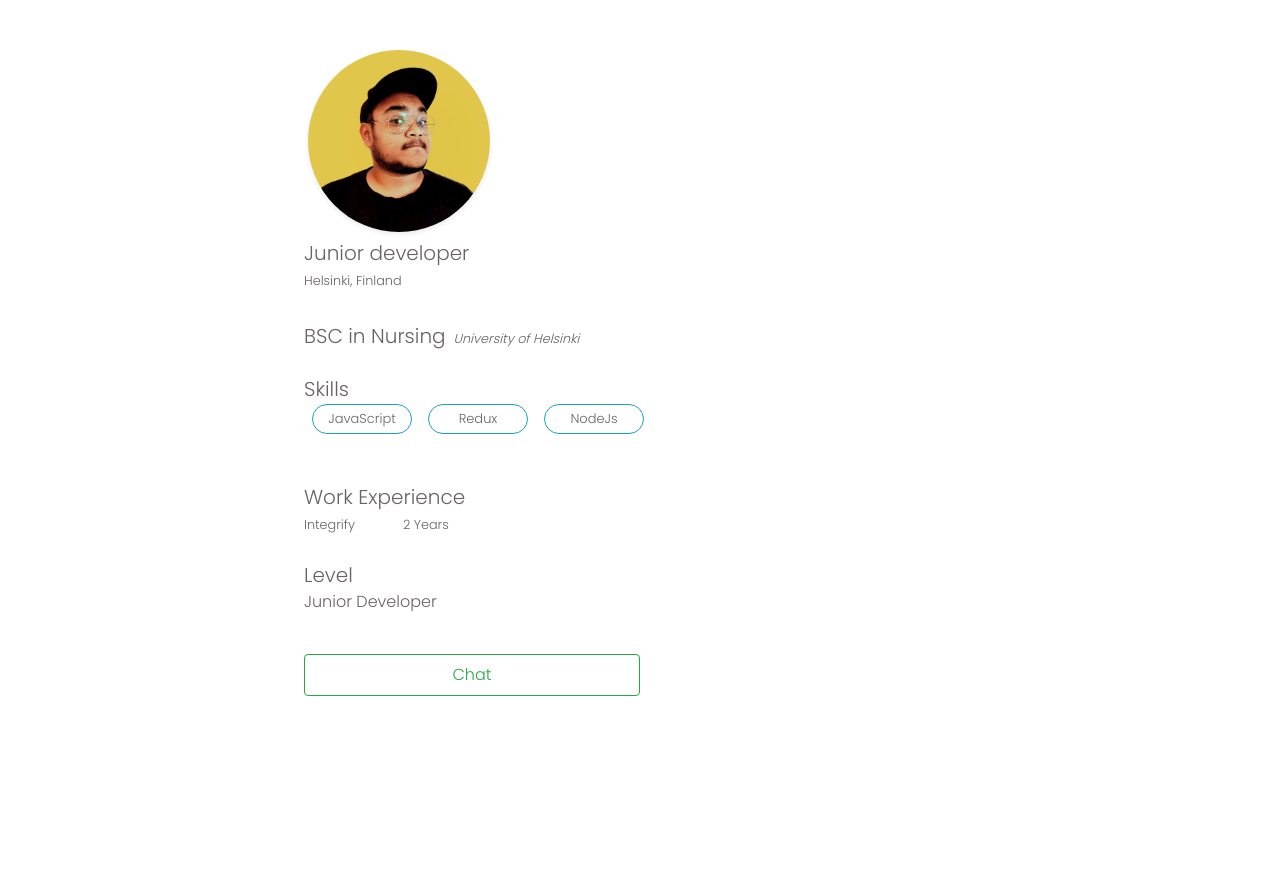
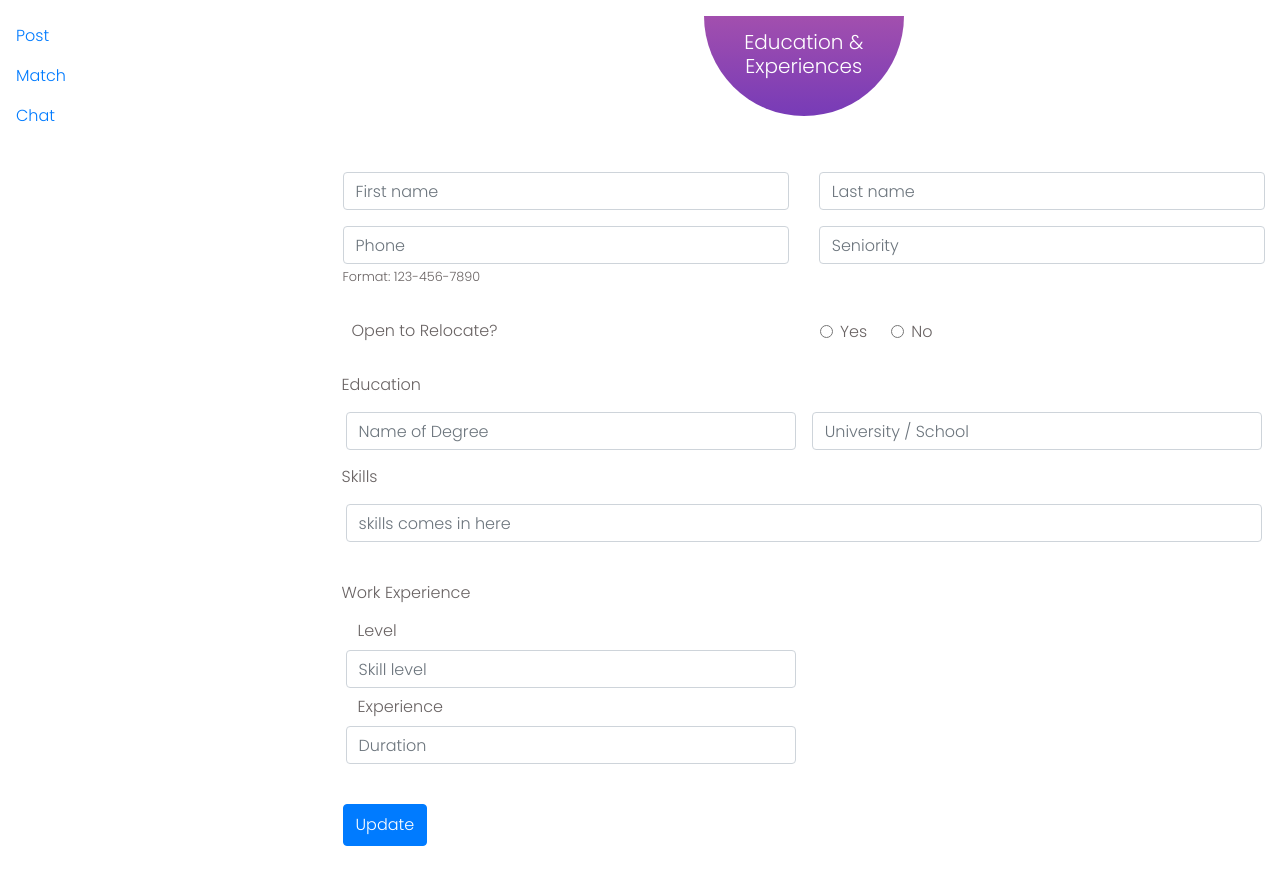
Before and after one commit to khumair/Tindev-Frontend, a React (Create React App) app: page /jobseeker/profile in a window 1280 px wide. Shown: the top 884 px of the page. Before the commit the page ends 800 px from the top, so only its background shows below. Built offline with nearby package versions, Linux system fonts and the light colour scheme.

Commit message:
Refactoring and adding JobseekerProfile with tabs

```diff
--- a/src/Routes.tsx
+++ b/src/Routes.tsx
@@ -3,11 +3,11 @@ import { Switch, Route } from 'react-router-dom'
 import Landing from './pages/Landing'
 import Login from './pages/Login'
 import Register from './pages/Register'
-import JobSeeker from './pages/JobSeeker'
-import EditProfile from './pages/EditProfile'
+import JobSeeker from './components/MatchCardJobseeker'
 import PWReset from './pages/PWReset'
-import Profile from './pages/Profile'
-import CompanyMatch from './pages/CompanyMatch'
+import ViewJobseeker from './pages/ViewJobseeker'
+import CompanyProfile from './pages/CompanyProfile'
+import JobseekerProfile from './pages/JobseekerProfile'
 
 const Routes = () => (
   <Switch>
@@ -15,10 +15,10 @@ const Routes = () => (
     <Route exact path="/login" component={Login} />
     <Route exact path="/register" component={Register} />
     <Route exact path="/jobseeker/match" component={JobSeeker} />
-    <Route exact path="/edit-jobseeker-profile" component={EditProfile} />
     <Route exact path="/reset-password" component={PWReset} />
-    <Route exact path="/jobseeker/profile" component={Profile} />
-    <Route exact path="/company/profile" component={CompanyMatch} />
+    <Route exact path="/jobseeker/view" component={ViewJobseeker} />
+    <Route exact path="/company/profile" component={CompanyProfile} />
+    <Route exact path="/jobseeker/profile" component={JobseekerProfile} />
   </Switch>
 )
 
--- a/src/components/CompanyProfileForm/index.tsx
+++ b/src/components/CompanyProfileForm/index.tsx
@@ -125,11 +125,6 @@ const CompanyProfileForm = () => {
             Save
           </Button>
         </Col>
-        <Col className="upload-image">
-          {/* <Image src={uploadImage} /> <br /> */}
-          <Button className="btn-upload mt-4">Upload</Button>
-          <Form.File id="exampleFormControlFile1" className="btn-upload mt-4" />
-        </Col>
       </Row>
     </Container>
   )
--- a/src/pages/EditProfile/index.tsx
+++ b/src/components/JobseekerProfileForm/index.tsx
@@ -1,12 +1,11 @@
 import React from 'react'
 import { Form, Row, Col } from 'react-bootstrap'
 import { useDispatch } from 'react-redux'
-import userImg from '../../media/user-img.svg'
-import HalfCircle from '../../components/HalfCircle'
-import CustomButton from '../../components/CustomButton'
+import HalfCircle from '../HalfCircle'
+import CustomButton from '../CustomButton'
 import { updateJobseekerRequest } from '../../redux/actions/jobseeker'
 
-const EditProfile = () => {
+const JobseekerProfileForm = () => {
   const [state, setState] = React.useState({
     id: '',
     firstName: '',
@@ -67,11 +66,11 @@ const EditProfile = () => {
   return (
     <div className="position-relative">
       <HalfCircle inputText="Education & Experiences" />
-      <div className="position-absolute user-img hide-sm">
+      {/* <div className="position-absolute user-img hide-sm">
         <img src={userImg} alt="userImg-svg" />
         <br />
         <CustomButton text="Upload" className="my-2 py-2" />
-      </div>
+      </div> */}
 
       <Form
         onSubmit={e => handleSubmit(e)}
@@ -193,4 +192,4 @@ const EditProfile = () => {
   )
 }
 
-export default EditProfile
+export default JobseekerProfileForm
--- a/src/components/MatchCard/index.tsx
+++ b/src/components/MatchCardCompany/index.tsx
@@ -6,12 +6,14 @@ import Candidate from '../Candidate'
 //import male from '../../media/male.png'
 
 type MatchCardProps = {
-  firstName: string
-  lastName: string
-  skills: any[]
+  match: {
+    firstName: string
+    lastName: string
+    skills: any[]
+  }
 }
 
-const MatchCard = ({ firstName, lastName, skills }: MatchCardProps) => {
+const MatchCardCompany = ({ match }: MatchCardProps) => {
   return (
     <div className="Container">
       <div className="d-flex flex-row-reverse"></div>
@@ -27,17 +29,18 @@ const MatchCard = ({ firstName, lastName, skills }: MatchCardProps) => {
                   </div> */}
                 <div className="col-xs-8 col-sm-7 col-md-8">
                   <Candidate
-                    key={lastName}
-                    firstName={firstName}
-                    lastName={lastName}
-                    skills={skills}
+                    key={match.lastName}
+                    firstName={match.firstName}
+                    lastName={match.lastName}
+                    skills={match.skills}
                   />
 
                   {/* <Button  className="float-right" variant="primary" >Primary</Button>
                     <Button variant="primary">Primary</Button> */}
                 </div>
                 <Col>
-                  <Link className="float-right" to="/jobseeker/profile">
+                  {/*TODO: path needs to be dynamic */}
+                  <Link className="float-right" to="/jobseeker/view">
                     View Profile
                   </Link>
                 </Col>
@@ -56,4 +59,4 @@ const MatchCard = ({ firstName, lastName, skills }: MatchCardProps) => {
     </div>
   )
 }
-export default MatchCard
+export default MatchCardCompany
--- a/src/pages/JobSeeker/index.tsx
+++ b/src/components/MatchCardJobseeker/index.tsx
@@ -1,8 +1,8 @@
 import React from 'react'
 
-import CustomCard from '../../components/CustomCard'
+import CustomCard from '../CustomCard'
 
-const JobSeeker = () => {
+const MatchCardJobseeker = () => {
   return (
     <div>
       <div className="card-container">
@@ -28,4 +28,4 @@ const JobSeeker = () => {
   )
 }
 
-export default JobSeeker
+export default MatchCardJobseeker
--- /dev/null
+++ b/src/components/Tabs/index.tsx
@@ -0,0 +1,35 @@
+import React from 'react'
+import { Tab, Row, Col, Nav } from 'react-bootstrap'
+
+const Tabs = ({ formComponent, matchComponent }: any) => {
+  return (
+    <div className="py-3">
+      <Tab.Container defaultActiveKey="first">
+        <Row>
+          <Col sm={3}>
+            <Nav className="flex-column nav-bar">
+              <Nav.Item>
+                <Nav.Link eventKey="first">Post</Nav.Link>
+              </Nav.Item>
+              <Nav.Item>
+                <Nav.Link eventKey="second">Match</Nav.Link>
+              </Nav.Item>
+              <Nav.Item>
+                <Nav.Link eventKey="third">Chat</Nav.Link>
+              </Nav.Item>
+            </Nav>
+          </Col>
+          <Col sm={9} className="tab-content">
+            <Tab.Content>
+              <Tab.Pane eventKey="first">{formComponent}</Tab.Pane>
+              <Tab.Pane eventKey="second">{matchComponent}</Tab.Pane>
+              <Tab.Pane eventKey="third"></Tab.Pane>
+            </Tab.Content>
+          </Col>
+        </Row>
+      </Tab.Container>
+    </div>
+  )
+}
+
+export default Tabs
--- a/src/pages/CompanyMatch/index.tsx
+++ b/src/pages/CompanyProfile/index.tsx
@@ -1,26 +1,24 @@
 import React /*, { useState } */ from 'react'
 //import { useDispatch, useSelector } from 'react-redux'
-import { Tab, Row, Col, Nav } from 'react-bootstrap'
-import MatchCard from '../../components/MatchCard'
+
+import Tabs from '../../components/Tabs'
+import MatchCardCompany from '../../components/MatchCardCompany'
 import CompanyProfileForm from '../../components/CompanyProfileForm'
 
-const CompanyMatchPage = () => {
-  const jobseekerMatches = [
-    {
-      firstName: 'Dilip',
-      lastName: 'Poudel',
-      skills: ['javascript', 'react'],
-    },
-    {
-      firstName: 'Duy',
-      lastName: 'Nguyen',
-      skills: ['javascript', 'react'],
-    },
-  ]
+const CompanyProfile = () => {
+  const match = {
+    firstName: 'Dilip',
+    lastName: 'Poudel',
+    skills: ['javascript', 'react'],
+  }
 
   return (
     <>
-      <div className="py-3">
+      <Tabs
+        formComponent={<CompanyProfileForm />}
+        matchComponent={<MatchCardCompany match={match} />}
+      />
+      {/* <div className="py-3">
         <Tab.Container defaultActiveKey="first">
           <Row>
             <Col sm={3}>
@@ -44,7 +42,7 @@ const CompanyMatchPage = () => {
                 <Tab.Pane eventKey="second">
                   {jobseekerMatches.map(jobseeker => {
                     return (
-                      <MatchCard
+                      <MatchCardCompany
                         key={jobseeker.lastName}
                         firstName={jobseeker.firstName}
                         lastName={jobseeker.lastName}
@@ -58,8 +56,8 @@ const CompanyMatchPage = () => {
             </Col>
           </Row>
         </Tab.Container>
-      </div>
+      </div> */}
     </>
   )
 }
-export default CompanyMatchPage
+export default CompanyProfile
--- /dev/null
+++ b/src/pages/JobseekerProfile/index.tsx
@@ -0,0 +1,16 @@
+import React from 'react'
+
+import Tabs from '../../components/Tabs'
+import JobseekerProfileForm from '../../components/JobseekerProfileForm'
+import MatchCardJobseeker from '../../components/MatchCardJobseeker'
+
+const JobseekerProfile = () => {
+  return (
+    <Tabs
+      formComponent={<JobseekerProfileForm />}
+      matchComponent={<MatchCardJobseeker />}
+    />
+  )
+}
+
+export default JobseekerProfile
```
Also changed, not shown: src/pages/ViewJobseeker/index.tsx (renamed from src/pages/Profile/index.tsx).
